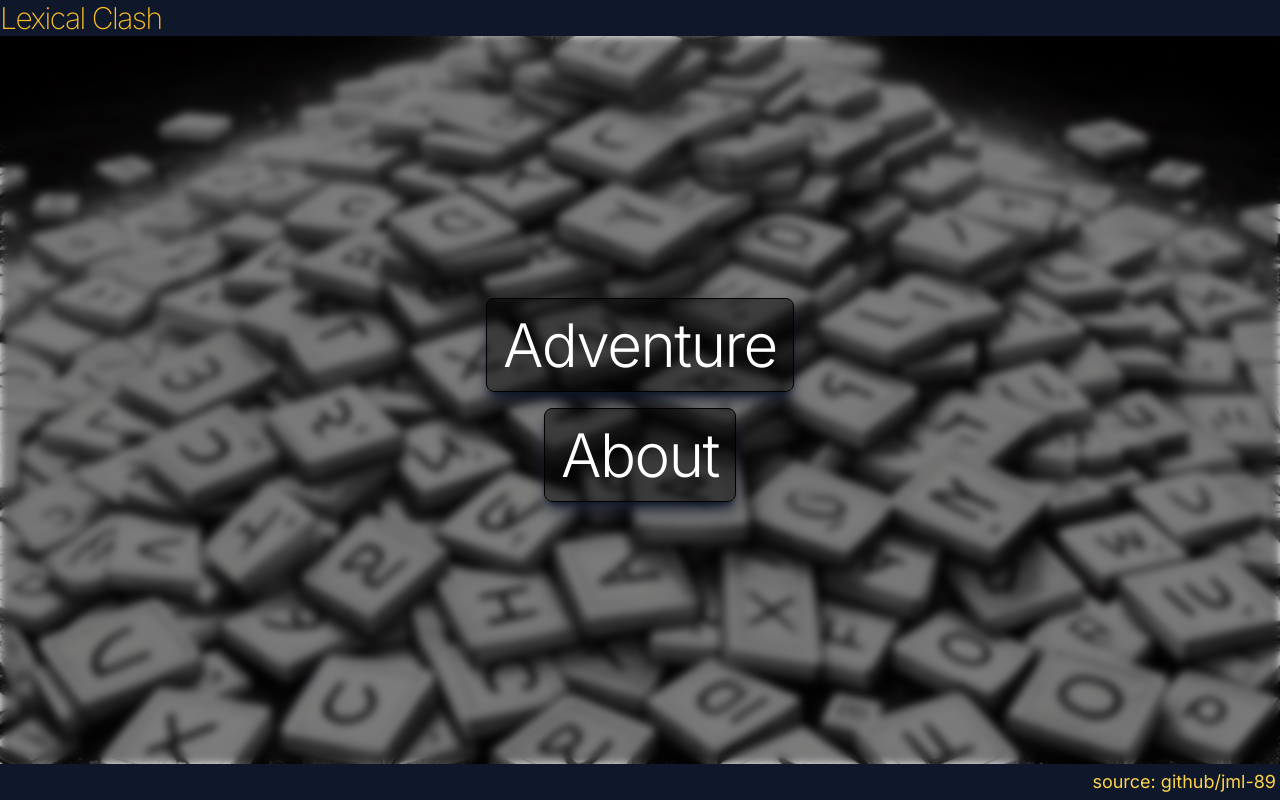
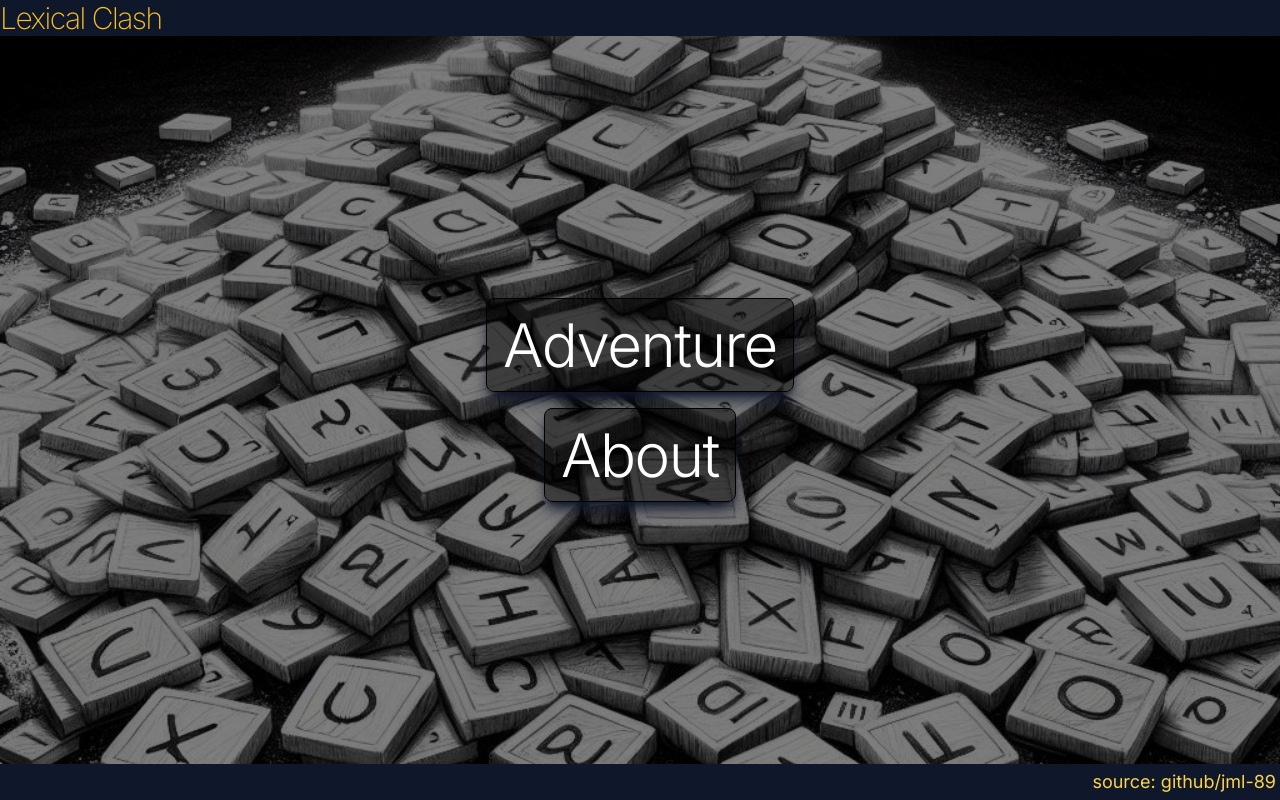
Before and after one commit to jml-89/lexical-clash, a Next.js app: page / in a window 1280 px wide. Built offline with nearby package versions, Linux system fonts and the light colour scheme.

Commit message:
Remove backdrop blur on main page

```diff
--- a/src/app/page.tsx
+++ b/src/app/page.tsx
@@ -13,7 +13,7 @@
 
   return (
     <main className="flex-1 flex flex-col bg-[url('/bg/main.jpg')] bg-center bg-cover">
-      <div className="flex-1 flex flex-col self-stretch justify-center items-center gap-4 backdrop-blur-sm backdrop-brightness-50">
+      <div className="flex-1 flex flex-col self-stretch justify-center items-center gap-4 backdrop-brightness-50">
         <FatLink href={sesh}>Adventure</FatLink>
         <FatLink href="/about">About</FatLink>
       </div>
```
